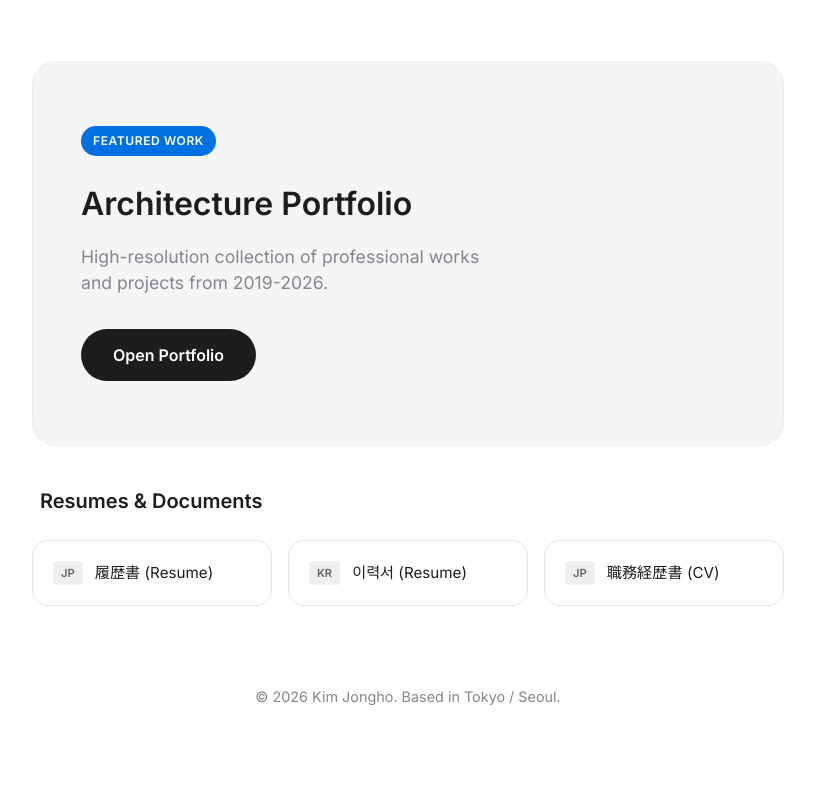
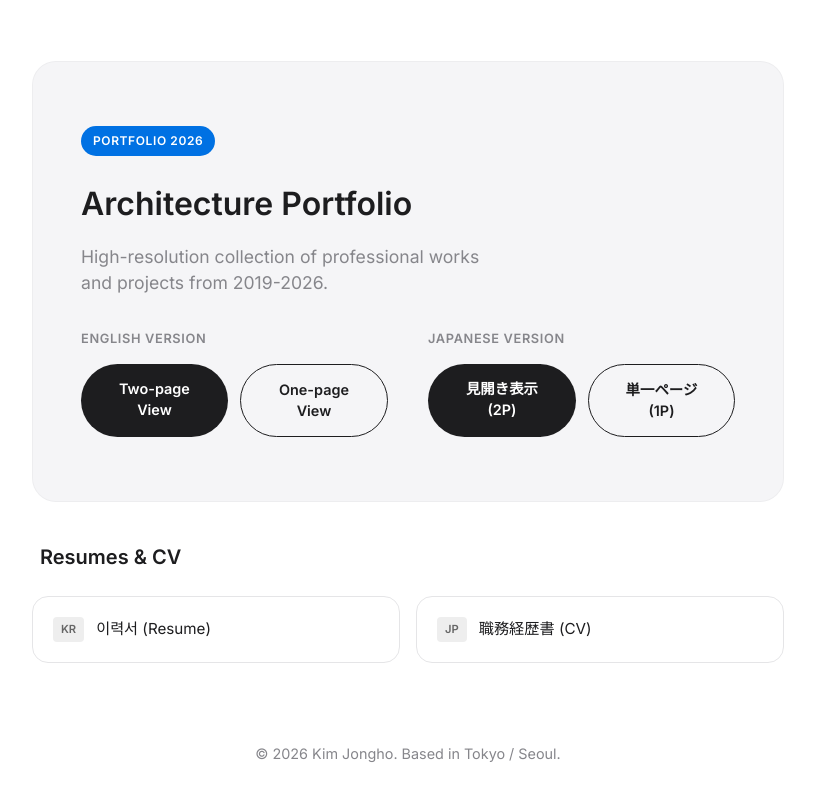
Before and after one commit to royaljjong/portfolio-web, a plain HTML site: page index.html in a window 1280 px wide. Shown: the part 827-1627 px from the top of the page, without its empty margins (232-1047 px from the left). Drawn offline with nearby package versions, Linux system fonts and the light colour scheme.

Commit message:
Update portfolio with 6-button layout: ENG/JP (1p/2p) and KR/JP resumes

```diff
--- a/index.html
+++ b/index.html
@@ -42,29 +42,41 @@
                 </div>
             </section>
 
-            <!-- Main Portfolio Card -->
+            <!-- Main Portfolio Section -->
             <section class="main-card fade-in delay-2">
                 <div class="card-content">
-                    <span class="badge">Featured Work</span>
+                    <span class="badge">Portfolio 2026</span>
                     <h2>Architecture Portfolio</h2>
                     <p>High-resolution collection of professional works and projects from 2019-2026.</p>
-                    <a href="assets/portfolio.pdf" target="_blank" class="btn primary">Open Portfolio</a>
+
+                    <div class="portfolio-grid">
+                        <div class="portfolio-lang-group">
+                            <h4>English Version</h4>
+                            <div class="btn-row">
+                                <a href="assets/portfolio_eng_2page.pdf" target="_blank" class="btn primary">Two-page View</a>
+                                <a href="assets/portfolio_eng_1page.pdf" target="_blank" class="btn outline">One-page View</a>
+                            </div>
+                        </div>
+                        <div class="portfolio-lang-group">
+                            <h4>Japanese Version</h4>
+                            <div class="btn-row">
+                                <a href="assets/portfolio_jp_2page.pdf" target="_blank" class="btn primary">見開き表示 (2P)</a>
+                                <a href="assets/portfolio_jp_1page.pdf" target="_blank" class="btn outline">単一ページ (1P)</a>
+                            </div>
+                        </div>
+                    </div>
                 </div>
             </section>
 
             <!-- Document Links Section -->
             <section class="docs-section fade-in delay-3">
-                <h3>Resumes & Documents</h3>
+                <h3>Resumes & CV</h3>
                 <div class="doc-grid">
-                    <a href="assets/resume_jp.pdf" target="_blank" class="doc-item">
-                        <span class="doc-lang">JP</span>
-                        <span class="doc-name">履歴書 (Resume)</span>
-                    </a>
                     <a href="assets/resume_kr.pdf" target="_blank" class="doc-item">
                         <span class="doc-lang">KR</span>
                         <span class="doc-name">이력서 (Resume)</span>
                     </a>
-                    <a href="assets/experience_jp.pdf" target="_blank" class="doc-item">
+                    <a href="assets/resume_jp.pdf" target="_blank" class="doc-item">
                         <span class="doc-lang">JP</span>
                         <span class="doc-name">職務経歴書 (CV)</span>
                     </a>
--- a/style.css
+++ b/style.css
@@ -140,12 +140,13 @@ h2 {
 /* Button */
 .btn {
     display: inline-block;
-    padding: 14px 32px;
+    padding: 14px 28px;
     border-radius: 100px;
     font-weight: 600;
     text-decoration: none;
-    font-size: 1rem;
+    font-size: 0.9rem;
     transition: var(--transition);
+    text-align: center;
 }
 
 .btn.primary {
@@ -156,6 +157,39 @@ h2 {
 .btn.primary:hover {
     background: #424245;
     transform: translateY(-2px);
+}
+
+.btn.outline {
+    border: 1px solid var(--text-main);
+    color: var(--text-main);
+    background: transparent;
+}
+
+.btn.outline:hover {
+    background: rgba(0,0,0,0.05);
+    transform: translateY(-2px);
+}
+
+/* Portfolio Grid in Main Card */
+.portfolio-grid {
+    display: grid;
+    grid-template-columns: 1fr 1fr;
+    gap: 40px;
+    margin-top: 32px;
+}
+
+.portfolio-lang-group h4 {
+    font-size: 0.8rem;
+    color: var(--text-sub);
+    text-transform: uppercase;
+    letter-spacing: 0.05em;
+    margin-bottom: 16px;
+    font-weight: 600;
+}
+
+.btn-row {
+    display: flex;
+    gap: 12px;
 }
 
 /* Docs Section */
@@ -216,4 +250,7 @@ footer {
     h1 { font-size: 2.5rem; }
     .main-card { padding: 40px 24px; }
     .doc-grid { grid-template-columns: 1fr; }
+    .portfolio-grid { grid-template-columns: 1fr; gap: 32px; }
+    .btn-row { flex-direction: column; }
+    .btn { width: 100%; }
 }
```
Also changed, not shown: bizreach_final_curated_list.csv (added, +7 -0 lines), bizreach_jobs_real_30.csv (added, +31 -0 lines), bizreach_verified_arch_only.csv (added, +11 -0 lines), bizreach_verified_jobs_V2.csv (added, +11 -0 lines), 6 other files.
